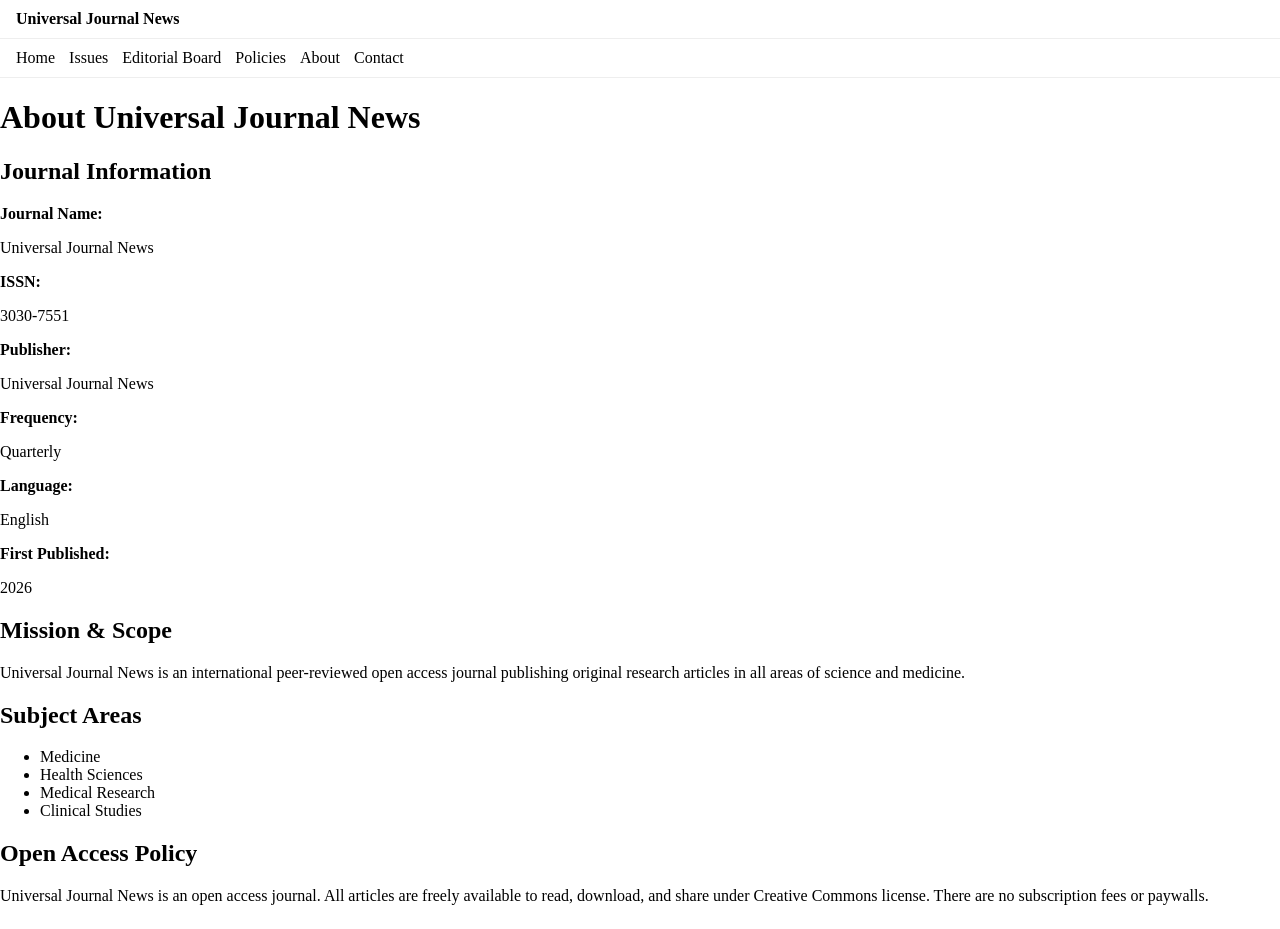
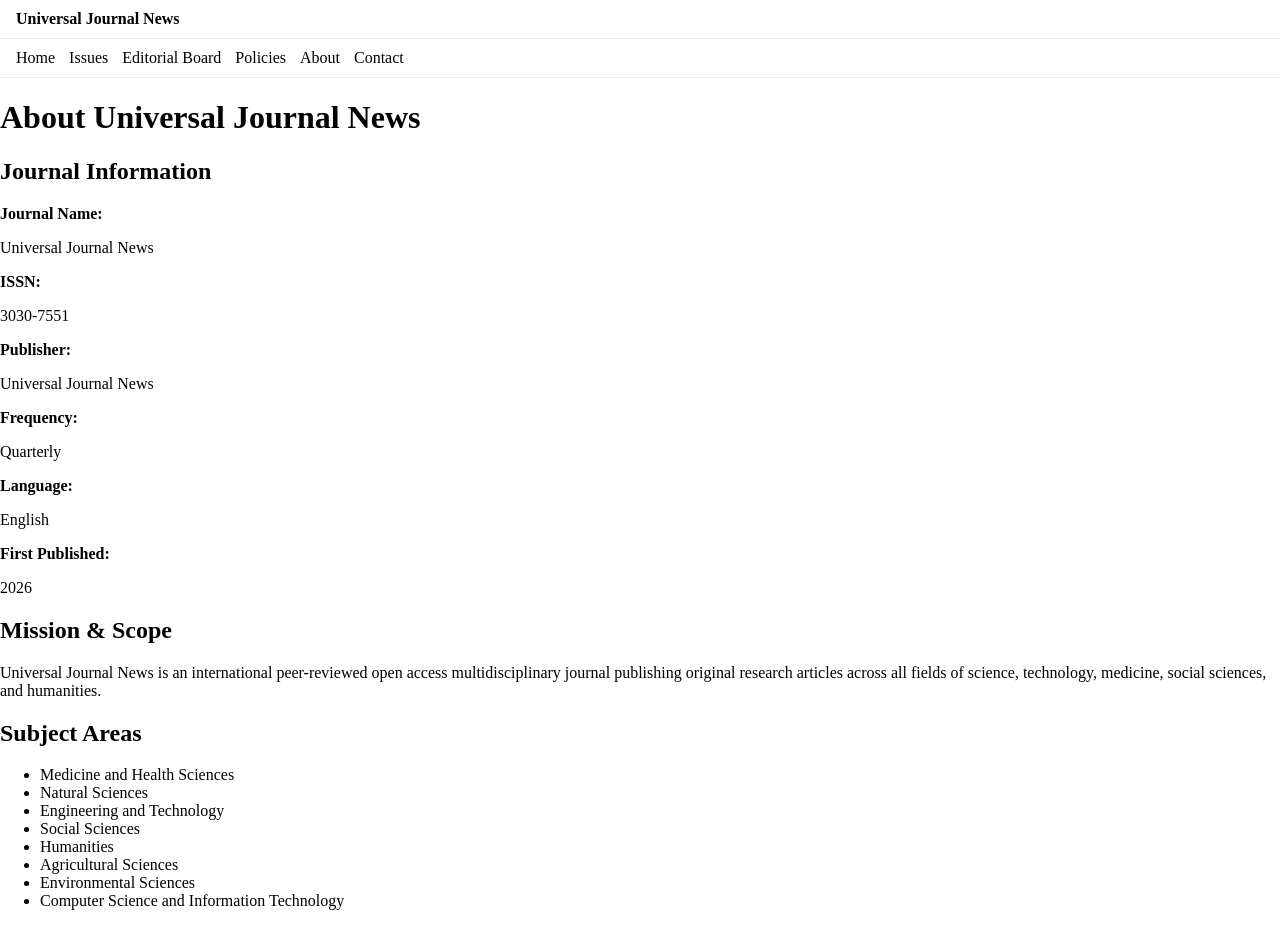
Before and after one commit to sadullayevsiroje-spec/universaljournalnews.uz, a Next.js app: page /about in a window 1280 px wide. Shown: the top 929 px of the page. Built offline with nearby package versions, Linux system fonts and the light colour scheme.

Commit message:
Update journal to multidisciplinary scope

```diff
--- a/data/journal.ts
+++ b/data/journal.ts
@@ -7,12 +7,16 @@ export const journalInfo = {
   country: "UZ",
   url: "https://universaljournalnews.uz",
   email: "sadullayev.siroje@gmail.com",
-  description: "Universal Journal News is an international peer-reviewed open access journal publishing original research articles in all areas of science and medicine.",
+  description: "Universal Journal News is an international peer-reviewed open access multidisciplinary journal publishing original research articles across all fields of science, technology, medicine, social sciences, and humanities.",
   subjects: [
-    "Medicine",
-    "Health Sciences",
-    "Medical Research",
-    "Clinical Studies"
+    "Medicine and Health Sciences",
+    "Natural Sciences",
+    "Engineering and Technology",
+    "Social Sciences",
+    "Humanities",
+    "Agricultural Sciences",
+    "Environmental Sciences",
+    "Computer Science and Information Technology"
   ],
   frequency: "Quarterly",
   firstPublished: 2026,
```
Also changed, not shown: 2 other files (tests, documents, lock files or other folders).
